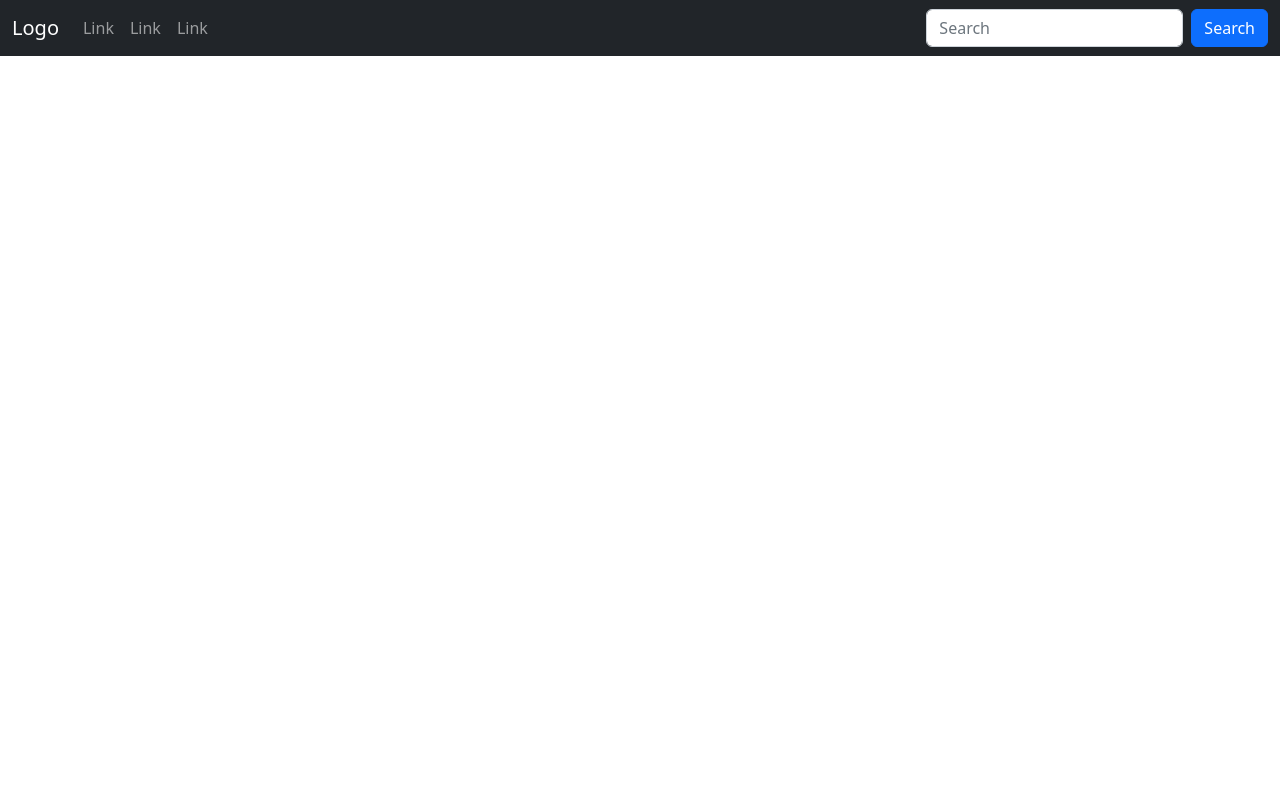
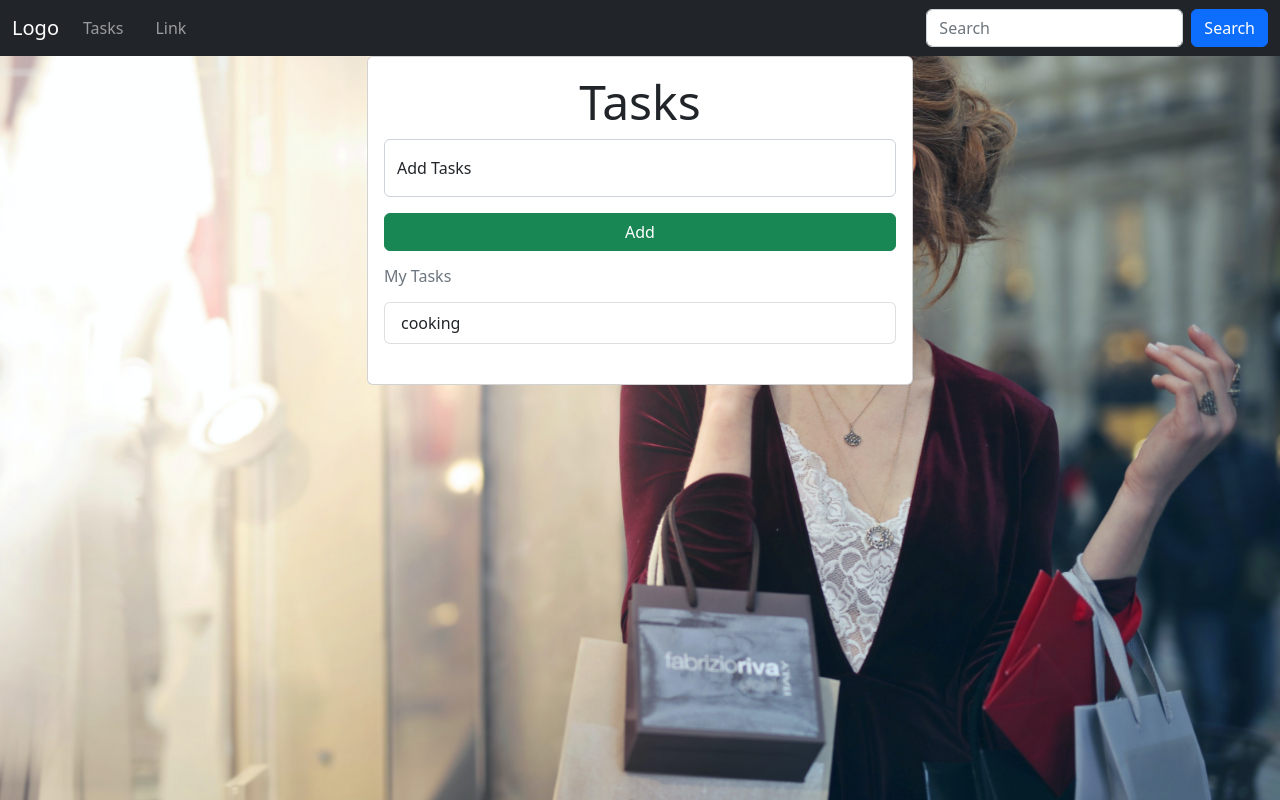
Before and after one commit to wealthdrones/my-folio, a plain HTML site: page index.html in a window 1280 px wide. Drawn offline with nearby package versions, Linux system fonts and the light colour scheme.

Commit message:
task app

```diff
--- a/assets/css/style.css
+++ b/assets/css/style.css
@@ -0,0 +1,15 @@
+body{
+    background: url(/assets/img/working\ girl.jpg);
+    background-repeat: no-repeat;
+    background-size: cover;
+    filter:none;
+
+}
+
+img{
+    width: 100%;
+}
+
+.navbar{
+    background-color: ;
+}
--- a/index.html
+++ b/index.html
@@ -24,10 +24,10 @@
           <div class="collapse navbar-collapse" id="mynavbar">
             <ul class="navbar-nav me-auto">
               <li class="nav-item">
-                <a class="nav-link" href="javascript:void(0)">Link</a>
+                <a class="nav-link" href="javascript:void(0)">Tasks</a>
               </li>
               <li class="nav-item">
-                <a class="nav-link" href="javascript:void(0)">Link</a>
+                <a class="nav-link" href="javascript:void(0)"></a>
               </li>
               <li class="nav-item">
                 <a class="nav-link" href="javascript:void(0)">Link</a>
@@ -40,6 +40,35 @@
           </div>
         </div>
       </nav>
+
+      <div class="container">
+          <div class="row">
+              <div class="col-md-6 mx-auto">
+                  <div class="card p-3">
+                      <div class="display-5 text-center">Tasks</div>
+                      <div class="form my-2">
+                          <form action="">
+                              <div class="form-floating">
+                                  <input type="text" class="form-control" placeholder="cooking">
+                                  <label for="">Add Tasks</label>
+                              </div>
+                              <div class="d-grid my-3">
+                                  <button class="btn btn-success" type="submit">Add</button>
+                              </div>
+                          </form>
+                          <div class="text-muted h6">My Tasks</div>
+                          <ul class="list-group my-3">
+                              <li class="list-group-item">
+                                  cooking
+                                  <a href="" class="text-end"><i class="bi bi-trash text-danger"></i></a>
+                              </li>
+                          </ul>
+                          <ul class=""></ul>
+                      </div>
+                  </div>
+              </div>
+          </div>
+      </div>
 
 
 
```
Also changed, not shown: assets/img/working girl.jpg (added).
